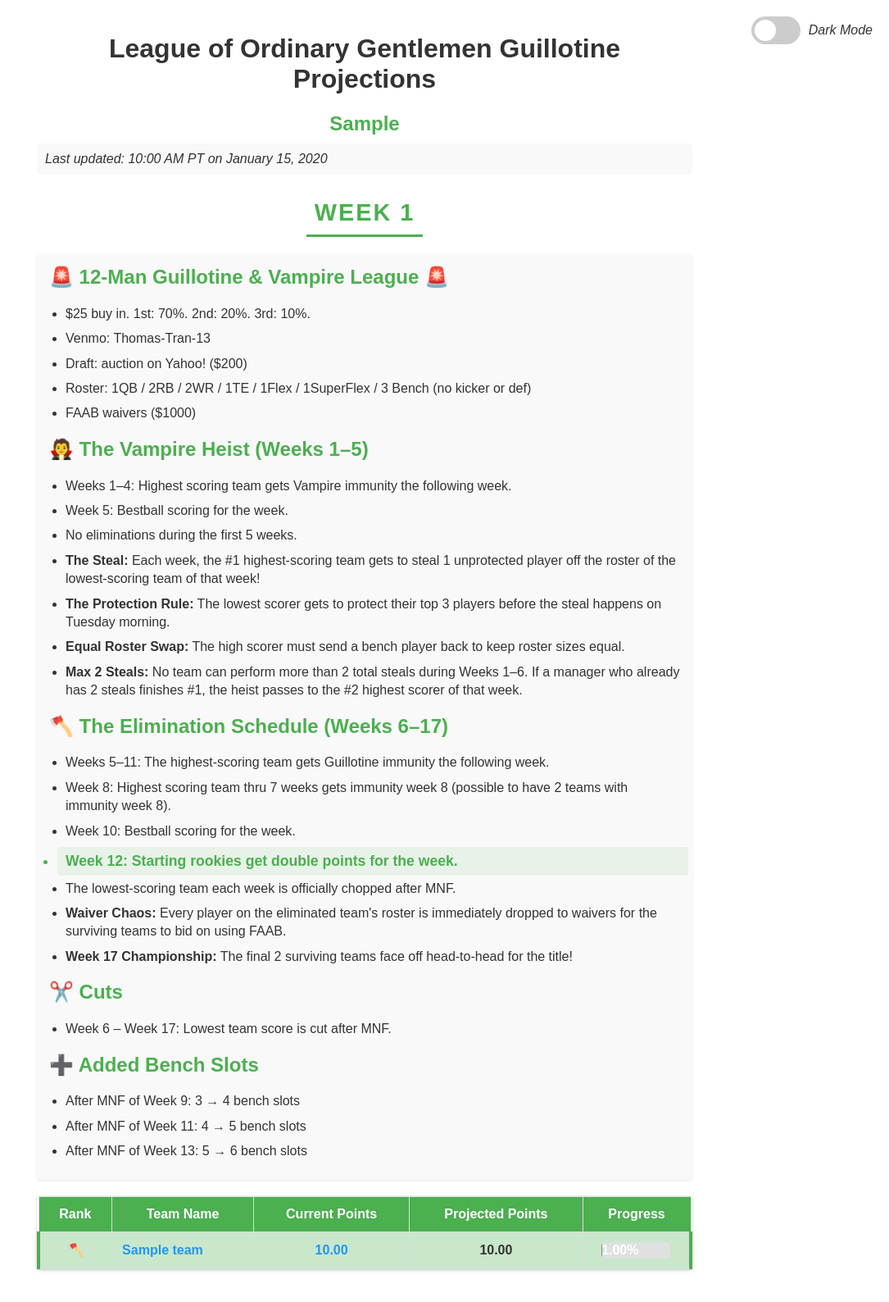
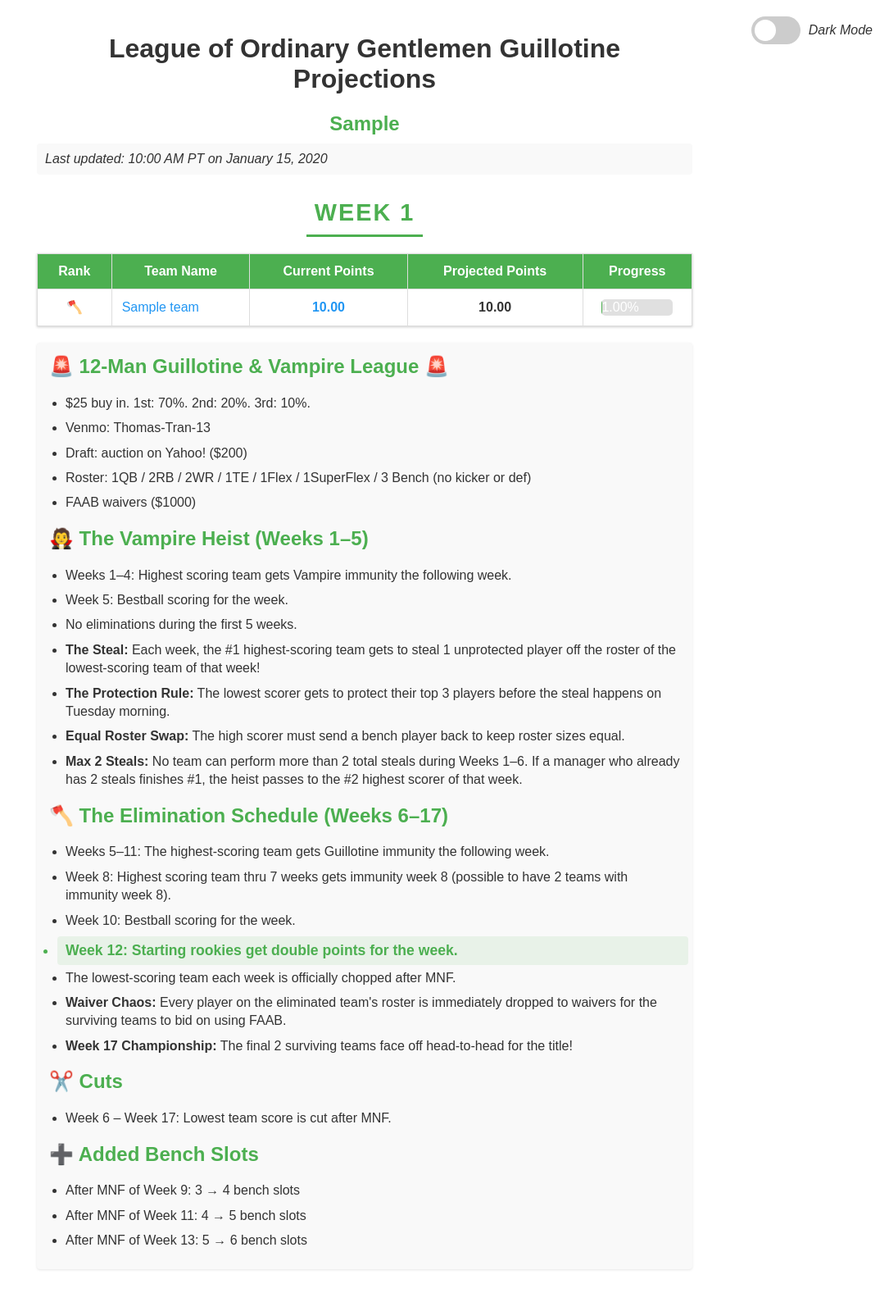
Before and after one commit to drtomaslight/LoOG-Guillotine-, a Flask app: template templates/rankings.html in a window 1280 px wide. Shown: the whole page at 82% size, without its empty margins (195-1280 px from the left). Before the commit the page ends 1551 px from the top, so only its background shows below. Run offline with Flask 2, Linux system fonts and the light colour scheme; the template is opened without the code that fills it: most values are stand-ins (such as "Sample title", 1, 10 or a date in 2020); data that the repository does not hold is empty.

Commit message:
Update rankings.html

```diff
--- a/templates/rankings.html
+++ b/templates/rankings.html
@@ -397,56 +433,6 @@
         </ul>
     </div>
 
-    <table>
-        <thead>
-            <tr>
-                <th>Rank</th>
-                <th>Team Name</th>
-                <!-- <th>Week 3</th> -->
-                <th>Current Points</th>
-                <th>Projected Points</th>
-                <th>Progress</th>
-                <!-- <th>Total</th> -->
-            </tr>
-        </thead>
-        <tbody>
-            {% for team in teams %}
-             <!-- Edit team with immunity-->
-             <!--<tr {% if team.team_number == 7 or team.team_number == 16 %}class="highlight-row"{% endif %}>-->
-             <tr {% if team.team_number == 1 %}class="highlight-row"{% endif %}>
-                <!--<td>{{ teams|length - loop.index0 }}</td>-->
-                <td>
-                    {% set rank = teams|length - loop.index0 %}
-                        {% if rank == teams|length %}
-                            🪓
-                        {% else %}
-                            {{ rank }}
-                    {% endif %}
-                </td>
-                <td>
-                    <a href="https://football.fantasysports.yahoo.com/f1/313248/{{ team.team_number }}" target="_blank">
-                        {{ team.team_name }}
-                    </a>
-                </td>
-                <!-- <td class="week3-score">{{ "%.2f"|format(team.week3_score) }}</td> -->
-                <td class="current-points">{{ "%.2f"|format(team.current_points) }}</td>
-                <td class="projected-points {{ team.color_class }}">
-                    {{ "%.2f"|format(team.projected_points) }}
-                </td>
-                <td>
-                    <div class="progress-bar-container">
-                        <div class="progress-bar" style="width: {{ team.progress_percentage }}%;">
-                            {{ "%.2f"|format(team.progress_percentage) }}%
-                        </div>
-                    </div>
-                </td>
-                <!-- <td class="total-points">{{ "%.2f"|format(team.total_points) }}</td> -->
-            </tr>
-            {% endfor %}
-        </tbody>
-
-    </table>
-
     <script>
         const toggleSwitch = document.querySelector('#checkbox');
         const currentTheme = localStorage.getItem('theme');
```
Also changed, not shown: other parts of templates/rankings.html (+50 -14 lines).
